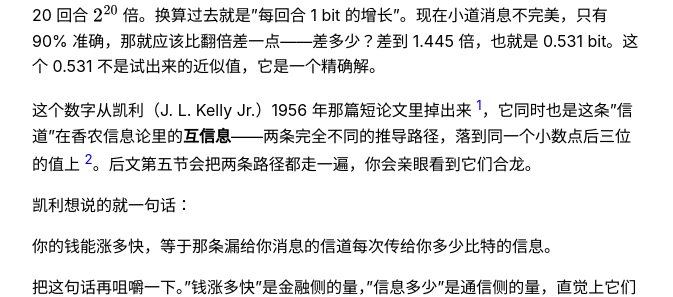
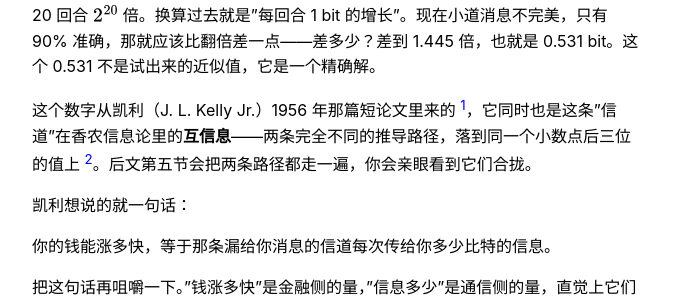
Before and after one commit to elemer1/elemer1.github.io, a Jekyll site: the page built from _markdown/信息论指导下注.md, in a window 1280 px wide and 900 px high, scrolled down 343 px. Shown: the part 160-457 px from the top of the window, without its empty margins (303-976 px from the left). Built offline with Jekyll 4.4.1, drawn with Linux system fonts in a browser that asks for light colours.

Commit message:
Update 信息论指导下注.md

```diff
--- a/_markdown/信息论指导下注.md
+++ b/_markdown/信息论指导下注.md
@@ -12,7 +12,7 @@ listed: true
 
 先停一下，把这个数字在头脑里走一遍。如果小道消息是 100% 准确（也就是每次都对），每次你都押对方向，每一回合你都把钱翻一倍；玩 10 回合本金增长 $2^{10}$ 倍，玩 20 回合 $2^{20}$ 倍。换算过去就是"每回合 1 bit 的增长"。现在小道消息不完美，只有 90% 准确，那就应该比翻倍差一点——差多少？差到 1.445 倍，也就是 0.531 bit。这个 0.531 不是试出来的近似值，它是一个精确解。
 
-这个数字从凯利（J. L. Kelly Jr.）1956 年那篇短论文里掉出来 [^1]，它同时也是这条"信道"在香农信息论里的**互信息**——两条完全不同的推导路径，落到同一个小数点后三位的值上 [^2]。后文第五节会把两条路径都走一遍，你会亲眼看到它们合龙。
+这个数字从凯利（J. L. Kelly Jr.）1956 年那篇短论文里来的 [^1]，它同时也是这条"信道"在香农信息论里的**互信息**——两条完全不同的推导路径，落到同一个小数点后三位的值上 [^2]。后文第五节会把两条路径都走一遍，你会亲眼看到它们合拢。
 
 凯利想说的就一句话：
 
```
